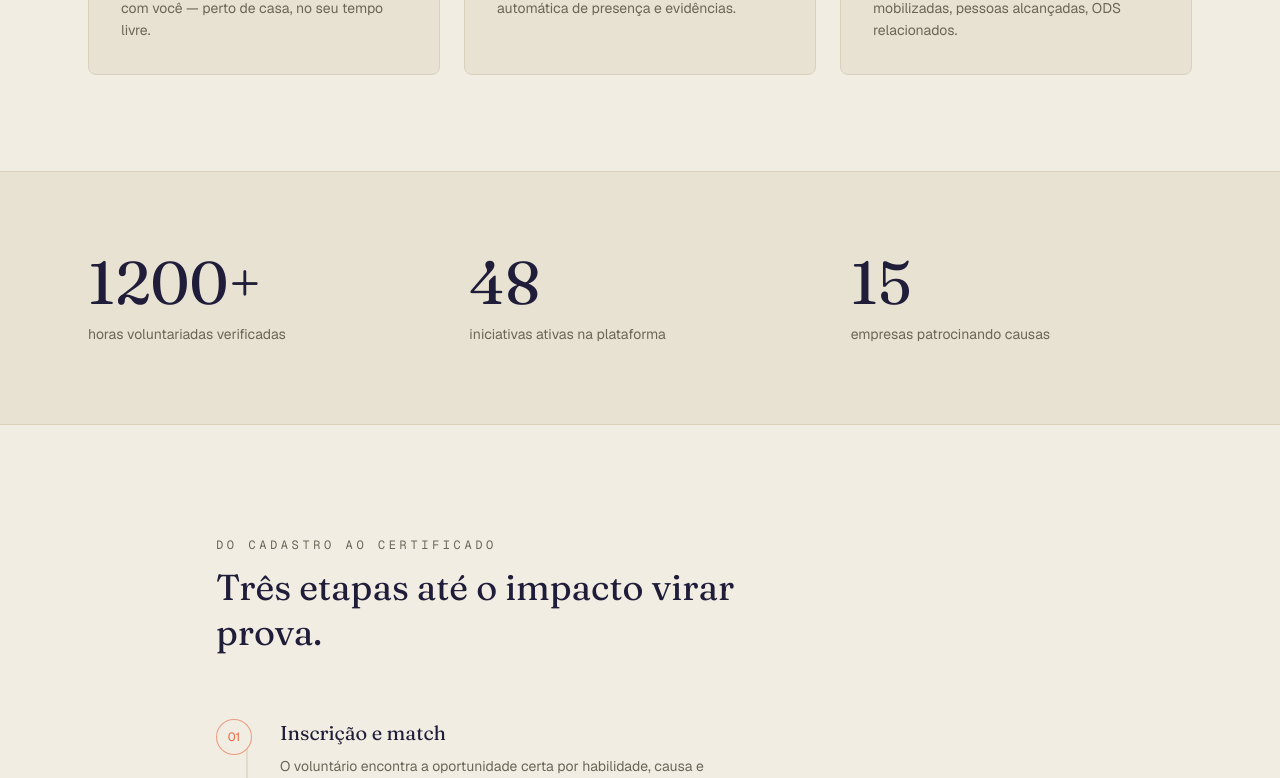
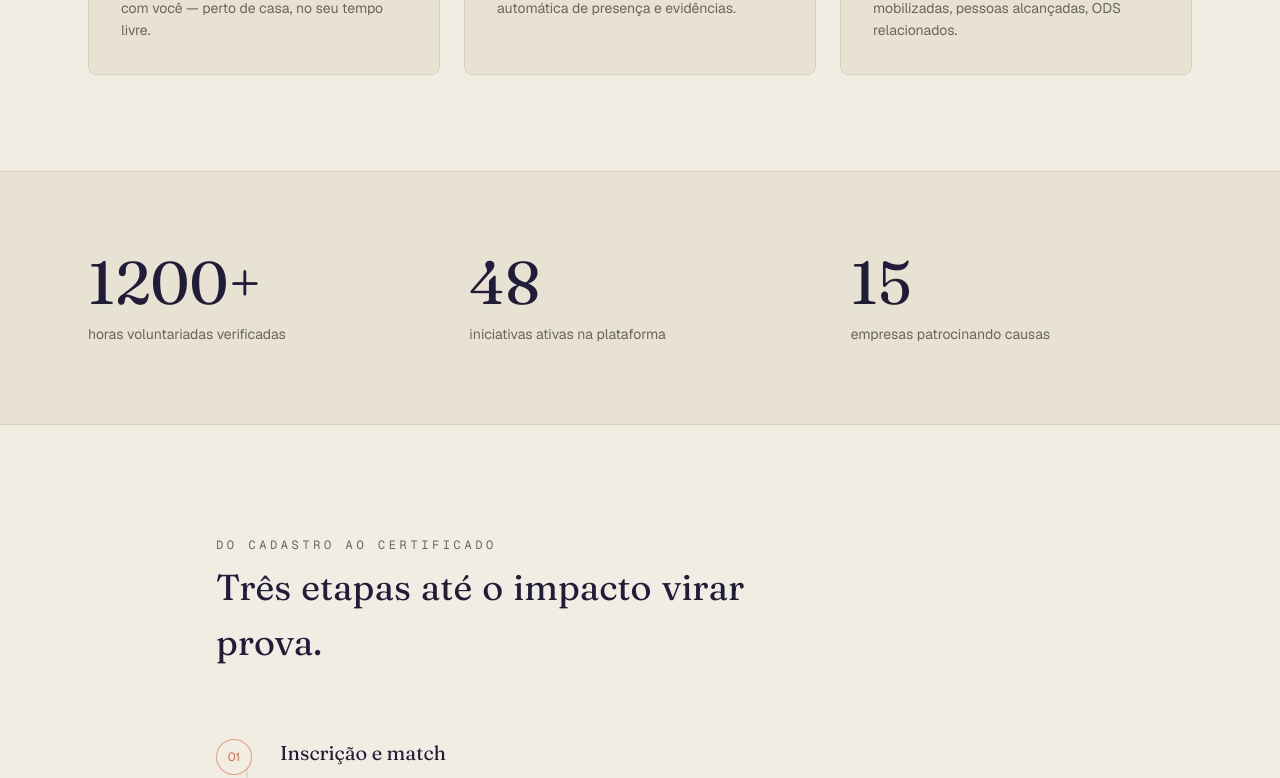
Before and after one commit to nunoguerra1/elo, a Next.js app in the folder apps/web/: page / in a window 1280 px wide. Shown: the part 2000-2778 px from the top of the page. Built offline with nearby package versions, Linux system fonts and the light colour scheme.

Commit message:
feat: add kinetic skew reveal to section headers

```diff
--- a/apps/web/src/components/sections/CallToAction.tsx
+++ b/apps/web/src/components/sections/CallToAction.tsx
@@ -1,12 +1,22 @@
+"use client";
+
 import { Button } from "@/components/ui/Button";
+import { motion } from "framer-motion";
 
 export function CallToAction() {
     return (
         <section id="para-ongs" className="relative overflow-hidden border-t border-border">
             <div className="relative mx-auto flex w-full max-w-3xl flex-col items-center gap-8 px-6 py-28 text-center">
-                <h2 className="text-4xl leading-tight text-foreground sm:text-5xl" style={{ fontFamily: "var(--font-voice)" }}>
+                <motion.h2
+                    initial={{ opacity: 0, y: 24, filter: "blur(6px)" }}
+                    whileInView={{ opacity: 1, y: 0, filter: "blur(0px)" }}
+                    viewport={{ once: true, amount: 0.6 }}
+                    transition={{ duration: 0.6, ease: [0.22, 1, 0.36, 1] }}
+                    className="text-4xl leading-tight text-foreground sm:text-5xl"
+                    style={{ fontFamily: "var(--font-voice)" }}
+                >
                     Seu próximo <span className="italic text-accent">elo</span> começa hoje.
-                </h2>
+                </motion.h2>
                 <p className="max-w-md text-base text-muted">
                     Cadastre-se como voluntário, publique a primeira oportunidade da sua ONG, ou leve o CSR da sua empresa pro próximo nível.
                 </p>
--- a/apps/web/src/components/sections/HowItWorks.tsx
+++ b/apps/web/src/components/sections/HowItWorks.tsx
@@ -3,6 +3,7 @@
 import { useEffect, useRef } from "react";
 import gsap from "gsap";
 import { ScrollTrigger } from "gsap/ScrollTrigger";
+import { KineticReveal } from "@/components/ui/KineticReveal";
 
 gsap.registerPlugin(ScrollTrigger);
 
@@ -52,7 +53,7 @@ export function HowItWorks() {
             <div className="mb-16 max-w-xl">
                 <p className="mb-3 font-mono text-xs tracking-[0.3em] text-muted">DO CADASTRO AO CERTIFICADO</p>
                 <h2 className="text-3xl leading-tight text-foreground sm:text-4xl" style={{ fontFamily: "var(--font-voice)" }}>
-                    Três etapas até o impacto virar prova.
+                    <KineticReveal text="Três etapas até o impacto virar prova." />
                 </h2>
             </div>
 
--- a/apps/web/src/components/ui/KineticReveal.tsx
+++ b/apps/web/src/components/ui/KineticReveal.tsx
@@ -2,15 +2,12 @@
 
 import { motion } from "framer-motion";
 
-interface KineticRevealProps {
-    text: string;
-    className?: string;
-}
-
-// Cada palavra entra deslizando da direita com um leve skew, que
-// desfaz conforme assenta — é a técnica "Text Scroll animation" do
-// Skiper UI (skew + translate + opacity), não um fade simples.
-export function KineticReveal({ text, className }: KineticRevealProps) {
+/**
+ * Cada palavra entra deslizando da direita com skew, desfazendo
+ * conforme assenta — técnica "Text Scroll animation" do Skiper UI.
+ * Usado nos títulos de seção, mais assertivo que um fade simples.
+ */
+export function KineticReveal({ text, className }: { text: string; className?: string }) {
     const words = text.split(" ");
 
     return (
@@ -19,14 +16,10 @@ export function KineticReveal({ text, className }: KineticRevealProps) {
                 <span key={`${word}-${i}`} className="mr-[0.28em] inline-block overflow-hidden">
                     <motion.span
                         className="inline-block"
-                        initial={{ x: 40, skewX: -8, opacity: 0 }}
+                        initial={{ x: 36, skewX: -8, opacity: 0 }}
                         whileInView={{ x: 0, skewX: 0, opacity: 1 }}
                         viewport={{ once: true, amount: 0.6 }}
-                        transition={{
-                            delay: i * 0.06,
-                            duration: 0.55,
-                            ease: [0.22, 1, 0.36, 1],
-                        }}
+                        transition={{ delay: i * 0.05, duration: 0.5, ease: [0.22, 1, 0.36, 1] }}
                     >
                         {word}
                     </motion.span>
```
